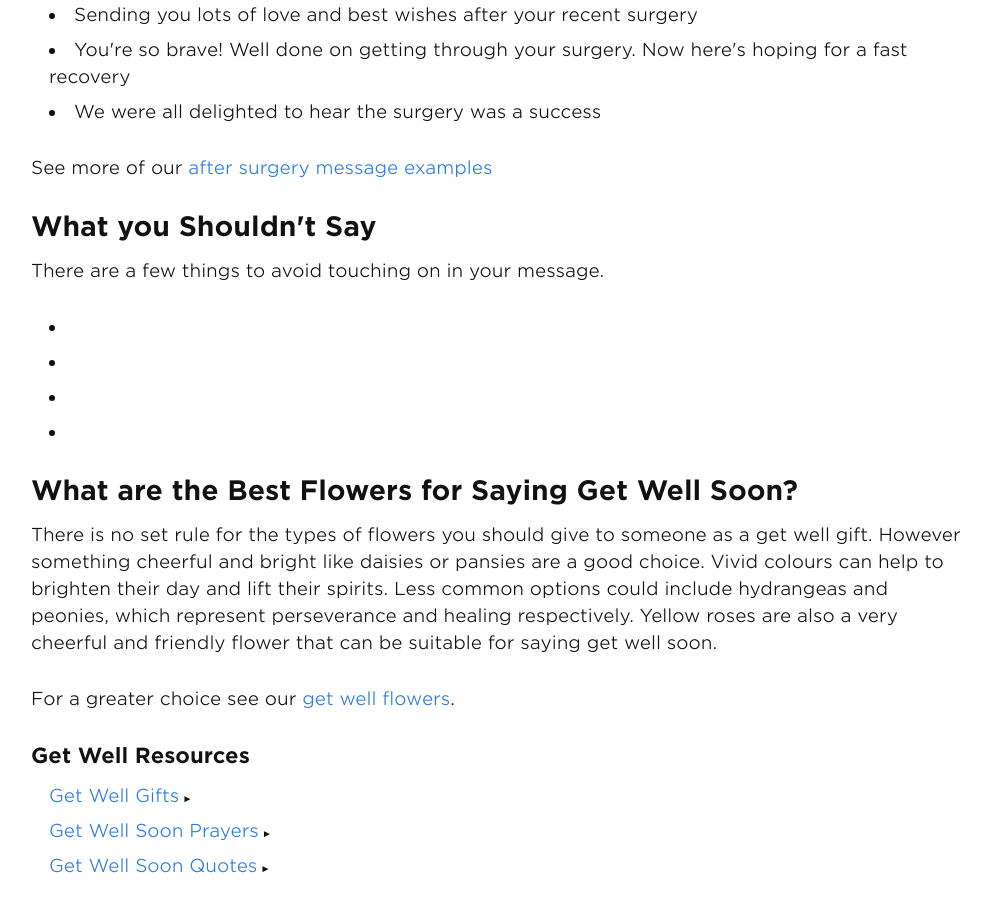
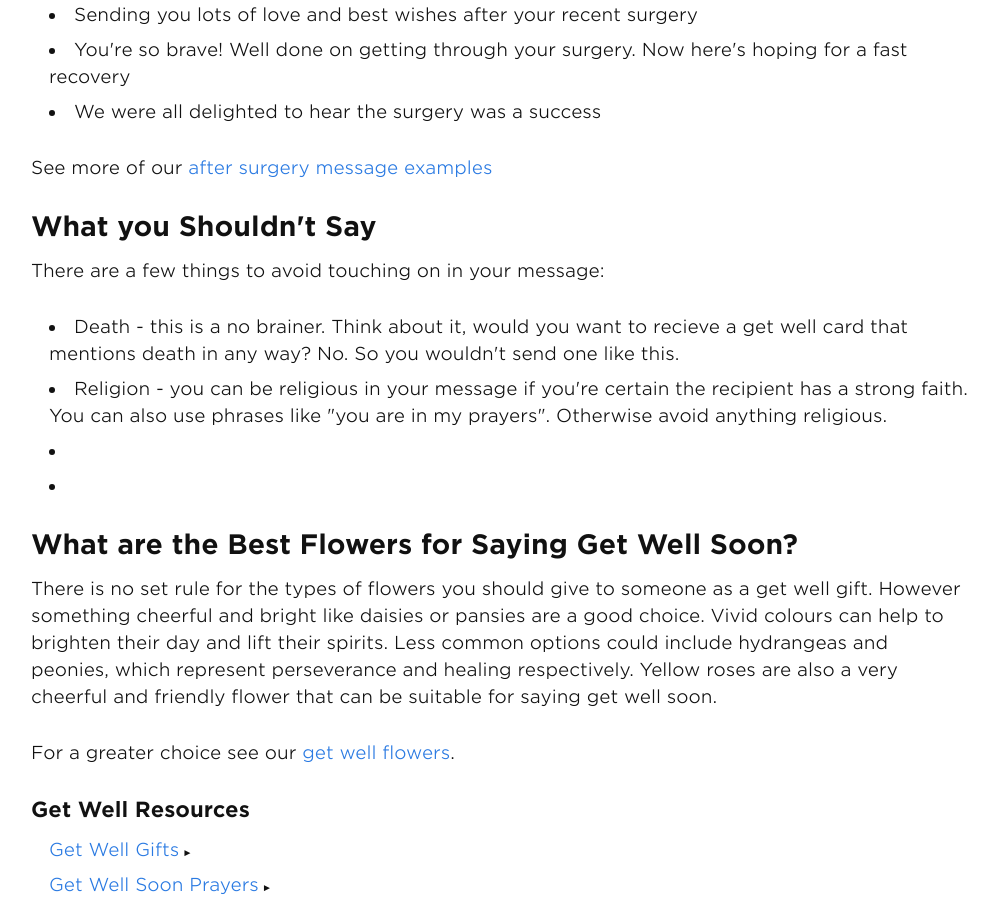
Before and after one commit to andyml123/andyml123.github.io, a Jekyll site: the page built from get-well-message-writing-guide.md, in a window 1280 px wide and 900 px high, scrolled down 2071 px. Shown: the whole window, without its empty margins (139-1137 px from the left). Built offline with Jekyll 4.4.1, drawn with Linux system fonts in a browser that asks for light colours; a script that is not in the unit is left out.

Commit message:
Update get-well-message-writing-guide.md

```diff
--- a/get-well-message-writing-guide.md
+++ b/get-well-message-writing-guide.md
@@ -73,11 +73,11 @@ See more of our <a href="/get-well-soon-messages-after-surgery">after surgery me
 
 <h2>What you Shouldn't Say</h2>
 
-There are a few things to avoid touching on in your message.
+There are a few things to avoid touching on in your message:
 
 <ul>
-<li></li>
-<li></li>
+<li>Death - this is a no brainer. Think about it, would you want to recieve a get well card that mentions death in any way? No. So you wouldn't send one like this.</li>
+<li>Religion - you can be religious in your message if you're certain the recipient has a strong faith. You can also use phrases like "you are in my prayers". Otherwise avoid anything religious. </li>
 <li></li>
 <li></li>
 </ul>
```
